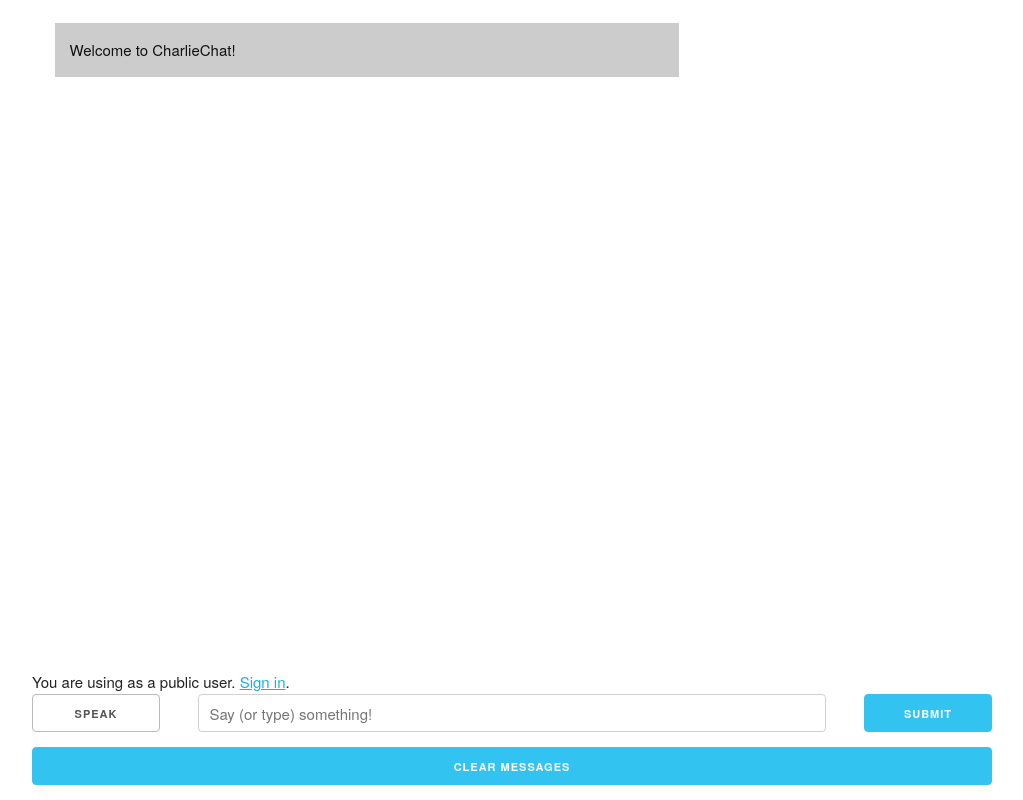
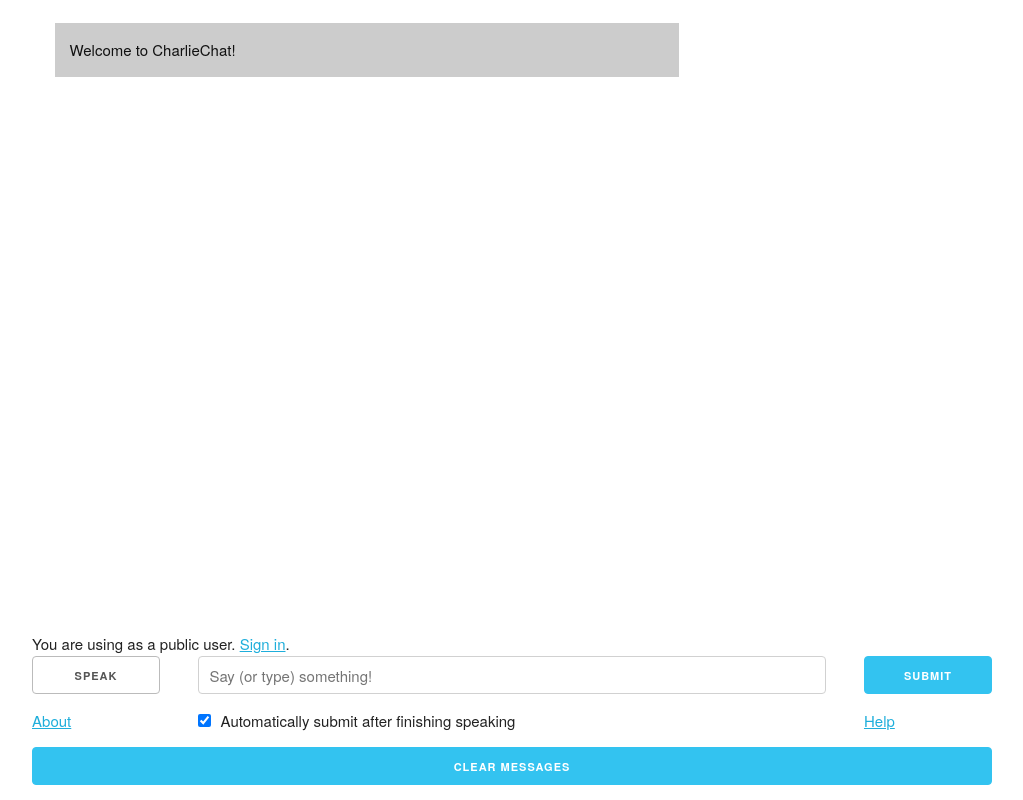
Before and after one commit to signalw/charliechat, a Django app: page / in a window 1280 px wide. Shown: the whole page, without its empty margins (128-1151 px from the left). Run offline with Django 3.2, Linux system fonts and the light colour scheme; parts of the project's set-up code (start-up, migrations or seed data) failed here and were passed over; some libraries are stand-ins or nearby versions.

Commit message:
add option to auto submit for speech

```diff
--- a/CharlieChat/static/js/main.js
+++ b/CharlieChat/static/js/main.js
@@ -44,6 +44,11 @@
     recognition.onend = function(event) {
         renableButton('#speakInput');
         $('#userInputBox').val(final_transcript);
+
+        // submit if option checked
+        if ($('#autoSubmit').is(':checked')) {
+            $('#queryForm').submit();
+        }
     }
 }
 
--- a/main/templates/index.html
+++ b/main/templates/index.html
@@ -28,8 +28,24 @@
         <input class="button-primary u-full-width" type="submit" value="Submit" onclick="getLocation()">
       </div>
   </div>
+  <div class="row">
+    <div class="two columns">
+      <a href="/about">About</a>
+    </div>
+    <div class="eight columns">
+      <label for="autoSubmit">
+        <input type="checkbox" id="autoSubmit" checked>
+        <span class="label-body">Automatically submit after finishing speaking</span>
+      </label>
+    </div>
+    <div class="two columns">
+      <a href="#">Help</a>
+    </div>
+  </div>
   <!-- clear session -->
-  <input class="button-primary u-full-width" name="clear_messages" type="submit" value="Clear Messages">
+  <div class="row">
+   <input class="button-primary u-full-width" name="clear_messages" type="submit" value="Clear Messages">
+  </div>
 </form>
 
 {% endblock content %}
```
